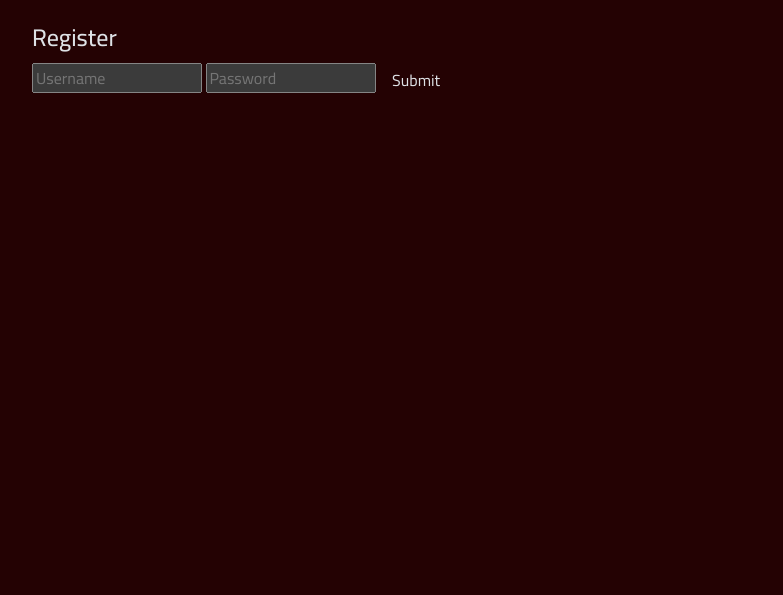
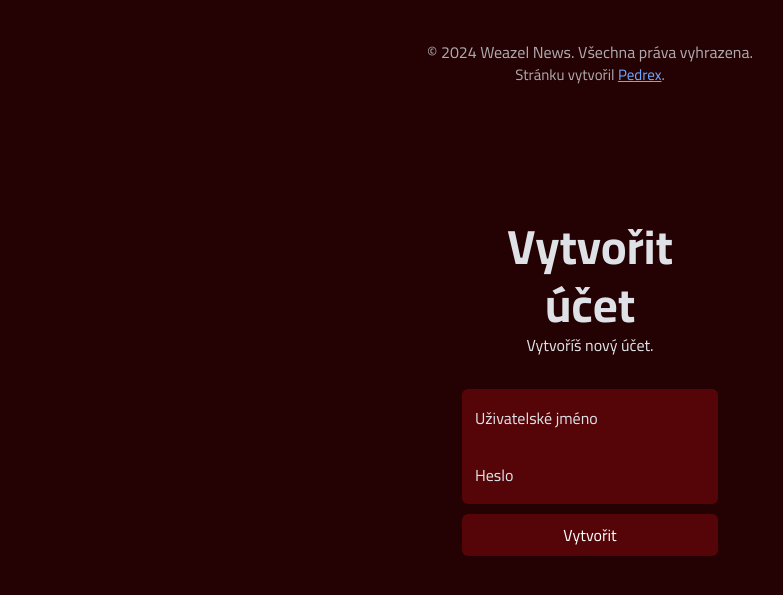
Before and after one commit to PedrexDev/blog, a Node server app: page /register in a window 1280 px wide. Shown: the part 82-677 px from the top of the page, without its empty margins (50-833 px from the left). Run offline with Node 20, Linux system fonts and the light colour scheme; the visitor is signed in with stand-in values (Sample User, id 1); some libraries are stand-ins or nearby versions.

Commit message:
registering account changes, footer

```diff
--- a/routes/auth.js
+++ b/routes/auth.js
@@ -1,28 +1,23 @@
 const express = require('express');
 const router = express.Router();
 const User = require('../models/user');
+const middleware = require("../middleware/auth");
 const passport = require("passport");
 
 router.get('/login', function(req, res){
     res.render("auth/login")
 });
 
-router.get('/register', function(req, res){
+router.get('/register', middleware.checkLoggedIn, function(req, res){
     res.render("auth/register")
 })
 
-router.post('/register', function(req, res){
+router.post('/register', middleware.checkLoggedIn, function(req, res){
     User.register(new User({username: req.body.username}), req.body.password,
         function(err, msg) {
             if(err) {
                 console.log(err)
             }
-
-            passport.authenticate('/local') (req, res,
-                function() {
-                    res.redirect("/")
-                }
-            )
         }
     )
 })
--- a/views/auth/register.ejs
+++ b/views/auth/register.ejs
@@ -1,15 +1,23 @@
 <% const pageTitle = "Registrovat se"; %>
 <% include ../partials/header.ejs %>
 
-<div class="container center-align">
-  <div class="loginSignup-container">
-    <h4>Register</h4>
-    <form action="/register" method="POST">
-      <input type="text" name="username" placeholder="Username" />
-      <input type="password" name="password" placeholder="Password" />
-      <button class="btn">Submit</button>
-    </form>
-  </div>
+<div class="centered login-form">
+  <form action="/register" method="POST">
+    <h1 class="display-5 fw-bold">Vytvořit účet</h1>
+    <p style="margin-top: -0.5rem; padding-bottom: 1rem;">Vytvoříš nový účet.</p>
+
+    <div class="form-floating">
+      <input type="text" name="username" placeholder="Username" class="form-control" id="floatingInput">
+      <label for="floatingInput">Uživatelské jméno</label>
+    </div>
+    <div class="form-floating">
+      <input type="password" name="password" placeholder="Password" class="form-control" id="floatingPassword">
+      <label for="floatingPassword">Heslo</label>
+    </div>
+
+    <button class="btn button-theme w-100 py-2" type="submit">Vytvořit</button>
+  </form>
 </div>
 
+
 <% include ../partials/footer.ejs %>
--- a/views/partials/footer.ejs
+++ b/views/partials/footer.ejs
@@ -1,3 +1,10 @@
+        <div class="container">
+            <footer class="py-3 my-4">
+                <p class="text-center text-body-secondary">© 2024 Weazel News. Všechna práva vyhrazena.</p>
+                <p class="text-center text-body-secondary" style="margin-top: -1rem; font-size: 15px;">Stránku vytvořil <a href="https://pedrex.dev">Pedrex</a>.</p>
+            </footer>
+        </div>
+
         <script src="https://cdn.jsdelivr.net/npm/bootstrap@5.3.3/dist/js/bootstrap.bundle.min.js" integrity="sha384-YvpcrYf0tY3lHB60NNkmXc5s9fDVZLESaAA55NDzOxhy9GkcIdslK1eN7N6jIeHz" crossorigin="anonymous"></script>
     </body>
 </html>
```
